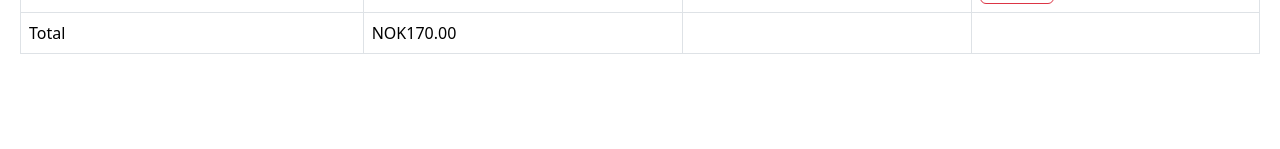
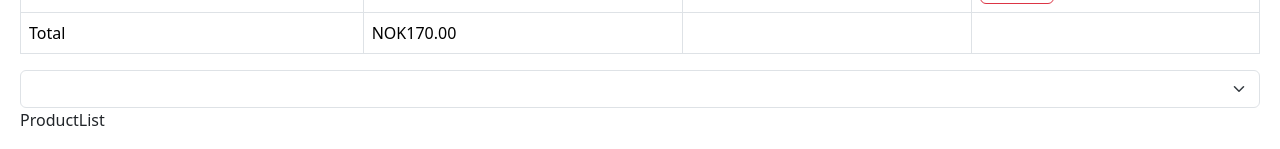
Before and after one commit to tobiasfremming/virtual_library, a React (Vite) app in the folder virtual_library/: page / in a window 1280 px wide. Shown: the part 1692-1841 px from the top of the page. Before the commit the page ends 1782 px from the top, so only its background shows below. Built offline with nearby package versions, Linux system fonts and the light colour scheme.

Commit message:
feat: Add ProductList component for displaying products by category, using useEffect

```diff
--- a/virtual_library/src/App.tsx
+++ b/virtual_library/src/App.tsx
@@ -12,6 +12,7 @@
 import ExpenseForm from "./components/Expense/ExpenseForm";
 import categories from "./categories";
 import Bionic from "./components/Bionic";
+import ProductList from "./components/ProductList";
 
 function App() {
   const [alertVisible, setAlertVisible] = useState(false);
@@ -46,6 +47,8 @@
   const visibleExpenses = selectedCategory
     ? expenses.filter((expense) => expense.category === selectedCategory)
     : expenses;
+
+  const [category, setCategory] = useState<string>("");
 
   return (
     <>
@@ -113,6 +116,17 @@
           }}
         />
       </div>
+      <div>
+        <select
+          className="form-select"
+          onChange={(event) => setCategory(event.target.value)}
+        >
+          <option value=""></option>
+          <option value="Clothing">Clothing</option>
+          <option value="Household">Household</option>
+        </select>
+        <ProductList category={category} />
+      </div>
     </>
   );
 }
--- /dev/null
+++ b/virtual_library/src/components/ProductList.tsx
@@ -0,0 +1,14 @@
+import React, { useEffect, useState } from "react";
+
+const ProductList = ({ category }: { category: string }) => {
+  const [products, setProducts] = useState<string[]>([]);
+
+  useEffect(() => {
+    console.log("fetching products in", category);
+    setProducts(["Clothing", "Household"]);
+  }, [category]);
+
+  return <div>ProductList</div>;
+};
+
+export default ProductList;
```
